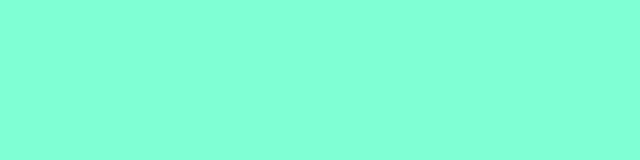
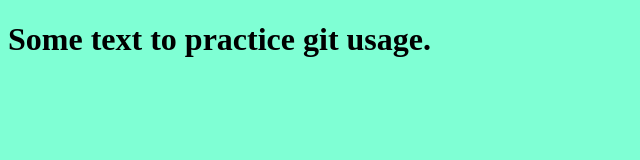
Before and after one commit to beperfecttmrrw/first-project, a plain HTML site: page index.html in a window 1280 px wide. Shown: the whole page, without its empty margins (0-640 px from the left). Drawn offline with Linux system fonts and the light colour scheme.

Commit message:
added confing and h1 tag into index.html

```diff
--- a/index.html
+++ b/index.html
@@ -2,14 +2,14 @@
 <html lang="en">
 
 <head>
-   <meta charset="UTF-8">
-   <meta name="viewport" content="width=device-width, initial-scale=1.0">
-   <link rel="stylesheet" href="styles.css">
-   <title>commit practice</title>
+  <meta charset="UTF-8">
+  <meta name="viewport" content="width=device-width, initial-scale=1.0">
+  <link rel="stylesheet" href="styles.css">
+  <title>commit practice</title>
 </head>
 
 <body class="page">
-
+  <h1>Some text to practice git usage.</h1>
 </body>
 
 </html>
```
Also changed, not shown: 1 other file.
